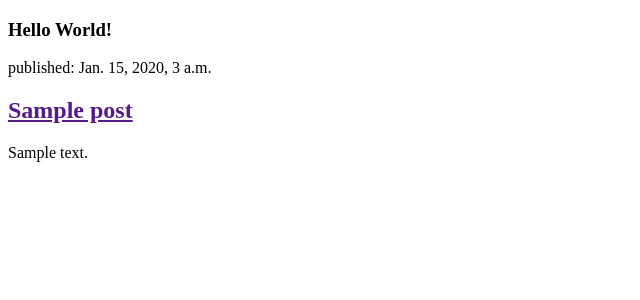
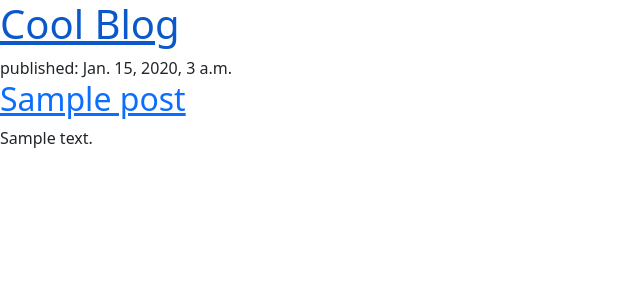
Before and after one commit to lhiguer1/messing-around-with-django-blogs, a Django app: page / in a window 1280 px wide. Shown: the top 300 px of the page, without its empty margins (0-640 px from the left). Run offline with Django 4.2, Linux system fonts and the light colour scheme; tables that the repository leaves empty hold one stand-in row (values such as "Sample post").

Commit message:
add view and template for blog post and simple css

```diff
--- /dev/null
+++ b/mysite/blog/templates/blog/base.html
@@ -0,0 +1,22 @@
+{% load static %}
+<!DOCTYPE html>
+<html>
+
+<head>
+    <title>Cool Blog</title>
+    <link rel="stylesheet" href="https://cdn.jsdelivr.net/npm/bootstrap@5.1.3/dist/css/bootstrap.min.css" integrity="sha384-1BmE4kWBq78iYhFldvKuhfTAU6auU8tT94WrHftjDbrCEXSU1oBoqyl2QvZ6jIW3" crossorigin="anonymous">
+    <link href="//fonts.googleapis.com/css?family=Lobster&subset=latin,latin-ext" rel="stylesheet" type="text/css">
+    <link rel="stylesheet" href="{% static 'css/blog.css' %}">
+</head>
+
+<body>
+    <header>
+        <h1><a href="/">Cool Blog</a></h1>
+    </header>
+    <main>
+        {% block content %}
+        {% endblock %}
+    </main>
+</body>
+
+</html>
--- a/mysite/blog/templates/blog/post_list.html
+++ b/mysite/blog/templates/blog/post_list.html
@@ -1,15 +1,11 @@
-<!DOCTYPE html>
-<html>
+{% extends 'blog/base.html' %}
 
-<body>
-    <h3>Hello World!</h3>
+{% block content %}
     {% for post in posts %}
         <article>
             <time>published: {{ post.published_date }}</time>
-            <h2><a href="">{{ post.title }}</a></h2>
+            <h2><a href="{% url 'post_detail' pk=post.pk %}">{{ post.title }}</a></h2>
             <p>{{ post.text|linebreaksbr }}</p>
         </article>
     {% endfor %}
-</body>
-
-</html>
+{% endblock %}
--- a/mysite/blog/urls.py
+++ b/mysite/blog/urls.py
@@ -3,4 +3,5 @@ from . import views
 
 urlpatterns = [
     path('', views.post_list, name='post_list'),
+    path('post/<int:pk>/', views.post_detail, name='post_detail'),
 ]
--- a/mysite/blog/views.py
+++ b/mysite/blog/views.py
@@ -1,5 +1,5 @@
 from time import timezone
-from django.shortcuts import render
+from django.shortcuts import render, get_object_or_404
 from django.utils import timezone
 from .models import Post
 
@@ -7,3 +7,7 @@ from .models import Post
 def post_list(request):
     posts = Post.objects.filter(published_date__lte=timezone.now()).order_by('published_date')
     return render(request, 'blog/post_list.html', {'posts': posts})
+
+def post_detail(request, pk):
+    post = get_object_or_404(Post, pk=pk)
+    return render(request, 'blog/post_detail.html', {'post': post})
```
Also changed, not shown: mysite/blog/templates/blog/post_detail.html (added, +11 -0 lines).
